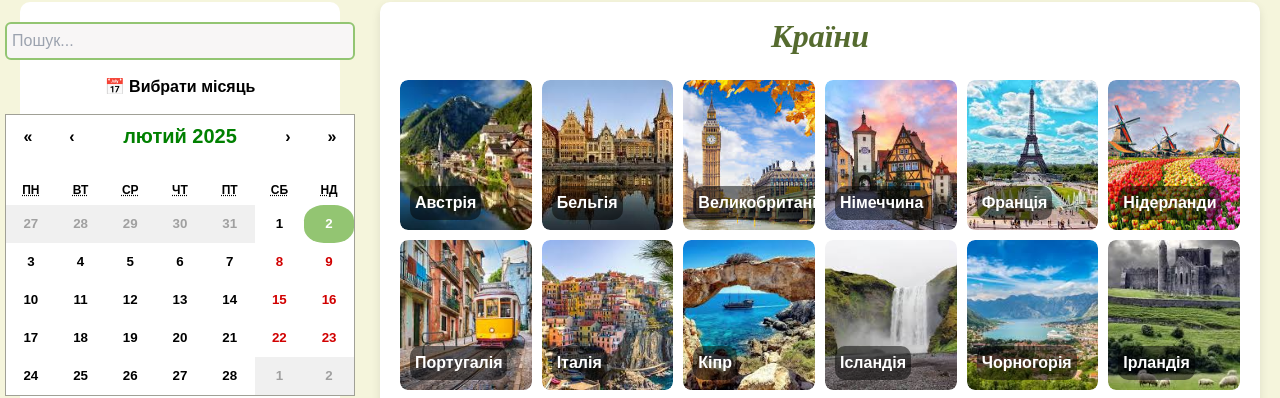
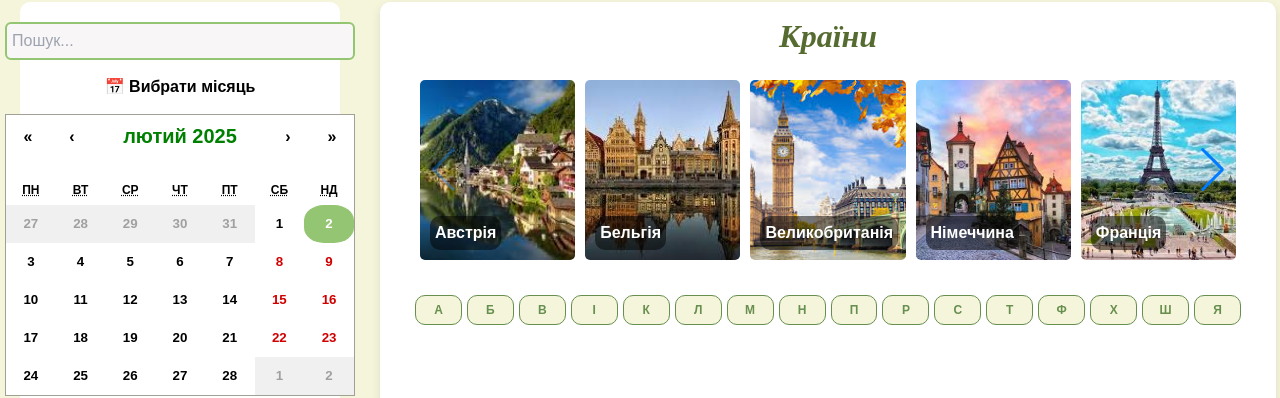
Before and after one commit to artelena1906/Front-ZaDveryma, a Next.js app: page / in a window 1280 px wide. Shown: the part 360-758 px from the top of the page. Built offline with nearby package versions, Linux system fonts and the light colour scheme.

Commit message:
Добавлена каруселька с фото стран

```diff
--- a/package.json
+++ b/package.json
@@ -15,7 +15,7 @@
     "react": "^19.0.0",
     "react-calendar": "^5.1.0",
     "react-dom": "^19.0.0",
-    "swiper": "^11.2.1"
+    "swiper": "^11.2.2"
   },
   "devDependencies": {
     "@eslint/eslintrc": "^3",
--- a/src/app/MainPage/MainPageBodyCountry.tsx
+++ b/src/app/MainPage/MainPageBodyCountry.tsx
@@ -1,10 +1,55 @@
+// "use client";
+// import { useState, useEffect } from "react";
+// import Link from "next/link";
+// import styles from "./MainPageHeader.module.css";
+
+// export default function Country() {
+
+//     interface Country {
+//         img: string;
+//         name: string;
+//         alt: string;
+//     }
+
+//     const [country, setCountry] = useState<Country[]>([]);
+
+//     useEffect(() => {
+//         fetch("/MainPageHeader.json")
+//             .then((res) => res.json())
+//             .then((data) => {
+//                 console.log(data);
+//                 setCountry(data.bodyData.country);
+//             })
+//             .catch((error) => console.error("Ошибка загрузки данных:", error));
+//     }, []);
+
+//     return (
+//         <div className={styles.container}>
+//             <h2 className={styles.h2Country}>Країни</h2>
+//             <div className={styles.categorycontainer}>
+//                 {country.map((item, index) => (
+//                     <div className={styles.categoryitem} key={index}>
+//                         <Link prefetch={true} href='/' className={styles.categorylink}>
+//                             <img src={item.img} alt={item.name} className={styles.categoryimage} />
+//                             <div className={styles.categorytext}>{item.name}</div>
+//                         </Link>
+//                     </div>
+//                 ))}
+//             </div>
+//         </div>
+//     )
+// }
+
 "use client";
-import { useState, useEffect } from "react";
+import { useState, useEffect, useRef } from "react";
 import Link from "next/link";
 import styles from "./MainPageHeader.module.css";
+import { Swiper, SwiperSlide } from "swiper/react";
+import "swiper/css";
+import "swiper/css/navigation";
+import { Navigation } from "swiper/modules";
 
 export default function Country() {
-
     interface Country {
         img: string;
         name: string;
@@ -12,6 +57,7 @@ export default function Country() {
     }
 
     const [country, setCountry] = useState<Country[]>([]);
+    const swiperRef = useRef<any>(null); // Реф для управления Swiper
 
     useEffect(() => {
         fetch("/MainPageHeader.json")
@@ -23,19 +69,61 @@ export default function Country() {
             .catch((error) => console.error("Ошибка загрузки данных:", error));
     }, []);
 
+    // Обработчик для прокрутки к первой стране на выбранную букву
+    const handleAlphabetClick = (letter: string) => {
+        const index = country.findIndex((item) => item.name.startsWith(letter));
+        if (index !== -1 && swiperRef.current) {
+            swiperRef.current.swiper.slideTo(index); // Прокручиваем к нужному слайду
+        }
+    };
+
+    // Украинский алфавит
+    const ukrainianAlphabet = "АБВІКЛМНПРСТФХШЯ";
+
     return (
         <div className={styles.container}>
             <h2 className={styles.h2Country}>Країни</h2>
+
             <div className={styles.categorycontainer}>
+                {/* Карусель стран */}
+                <Swiper
+                    ref={swiperRef}
+                    modules={[Navigation]}
+                    spaceBetween={10}
+                    slidesPerView={4}
+                    navigation
+                    breakpoints={{
+                        640: { slidesPerView: 2 },
+                        768: { slidesPerView: 3 },
+                        1024: { slidesPerView: 5 },
+                    }}
+                >
+
                     {country.map((item, index) => (
-                    <div className={styles.categoryitem} key={index}>
+                        <SwiperSlide key={index}>
+                            <div className={styles.categoryitem}>
                                 <Link prefetch={true} href='/' className={styles.categorylink}>
                                     <img src={item.img} alt={item.name} className={styles.categoryimage} />
                                     <div className={styles.categorytext}>{item.name}</div>
                                 </Link>
                             </div>
+                        </SwiperSlide>
+                    ))}
+                </Swiper>
+            </div>
+
+            {/* Алфавит для прокрутки */}
+            <div className={styles.alphabetContainer}>
+                {ukrainianAlphabet.split("").map((letter, index) => (
+                    <button
+                        key={index}
+                        className={styles.alphabetLetter}
+                        onClick={() => handleAlphabetClick(letter)}
+                    >
+                        {letter}
+                    </button>
                 ))}
             </div>
         </div>
-    )
+    );
 }
--- a/src/app/MainPage/MainPageHeader.module.css
+++ b/src/app/MainPage/MainPageHeader.module.css
@@ -38,7 +38,6 @@
   display: grid;
   grid-template-columns: repeat(6, 1fr);
   gap: 15px;
-  /* margin-left: 7vw; */
   margin-right: 2vw;
 }
 
@@ -299,15 +298,12 @@
 /***Body right****/
 .rightcolumn {
   display: flex;
-  width: 75%;
+  width: 70%;
   background: white;
   padding: 10px;
   border-radius: 10px;
   box-shadow: 0 4px 10px rgba(0,0,0,0.1);
-
   flex-direction: column;
-  /* align-items: center; */
-  /* height: auto; */
   margin: 20px 20px 20px 0;
   background-color: white;
   border-radius: 10px;
@@ -316,14 +312,18 @@
 
 .container{
   display: flex;
+  /* width: 100%; */
   flex-direction: column;
 }
 
-.categorycontainer{
-  display: grid;
-  grid-template-columns: repeat(6, 1fr);
+.categorycontainer {
+  display: flex;
   gap: 10px;
-  margin: 10px;
+  margin: 0 20px 0 20px;
+  overflow-x: auto; /* Горизонтальная прокрутка */
+  scroll-snap-type: x mandatory; /* Притягивание элементов при скролле */
+  padding: 10px;
+  /* white-space: nowrap;  */
 }
 
 .h2Country {
@@ -337,19 +337,20 @@
   font-weight: bold;
 }
 
-.categoryitem {
+/* .categoryitem {
   position: relative;
   overflow: hidden; /* Чтобы изображение не выходило за границы */
-  border-radius: 8px;
+  /* border-radius: 8px; */
+/*} */
+
+.categoryimage {
+  width: 180px;
+  height: 180px;
+  border-radius: 5px;
+  object-fit: cover;
+  /* margin-bottom: 10px; */
 }
 
-.categoryimage {
-  width: 100%; /* Занимает всю ширину элемента */
-  height: 150px; /* Фиксированная высота */
-  object-fit: cover; /* Обрезает изображение по пропорциям */
-  border-radius: 8px; /* Скругление углов */
-  transition: transform 0.3s ease-in-out; /* Плавное увеличение */
-}
 
 .categorytext {
   position: absolute;
@@ -375,3 +376,51 @@
   background-color: #f0f0f0 !important; /* Светло-серый фон */
   color: #a0a0a0 !important; /* Серый цвет текста для лучшей читаемости */
 }
+
+.categorylink {
+  text-decoration: none;
+  color: inherit;
+}
+
+.alphabetContainer {
+  display: grid;
+  grid-template-columns: repeat(auto-fit, minmax(30px, 1fr));
+  gap: 5px;
+  margin: 20px 20px 0 20px;
+  justify-content: center;
+  max-width: 100%; /* Ограничиваем ширину */
+  overflow: hidden; /* Скрываем выходящие элементы */
+  box-sizing: border-box; /* Учитываем padding и border в размере элемента */
+  padding: 5px; /* Немного отступов, чтобы не прижималось к краям */
+}
+
+/* .menubtn {
+  min-width: 130px;
+  background-color: #F5F5DC;
+  color: #678F4E;
+  border-radius: 25px;
+  text-decoration: none;
+  font-weight: bold;
+  transition: all 0.3s ease;
+  cursor: pointer;
+  white-space: nowrap;
+  border: 3px solid #678F4E;
+  font-size: 14px;
+} */
+
+.alphabetLetter {
+  background-color: #F5F5DC;
+  border: 1px solid #678F4E;
+  border-radius: 10px;
+  padding: 5px;
+  cursor: pointer;
+  font-weight: bold;
+  text-align: center;
+  font-size: 12px;
+  color: #678F4E;
+  transition: background-color 0.3s ease;
+}
+
+.alphabetLetter:hover {
+  background-color: #ddd;
+}
```
Also changed, not shown: src/app/MainPage/MainPageBody.tsx (+0 -88 lines), 1 other file (tests, documents, lock files or other folders). Lines whose indentation alone changed are shown as unchanged.
